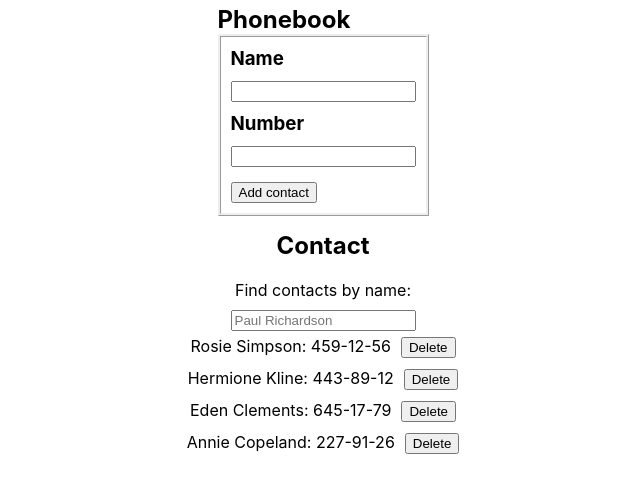
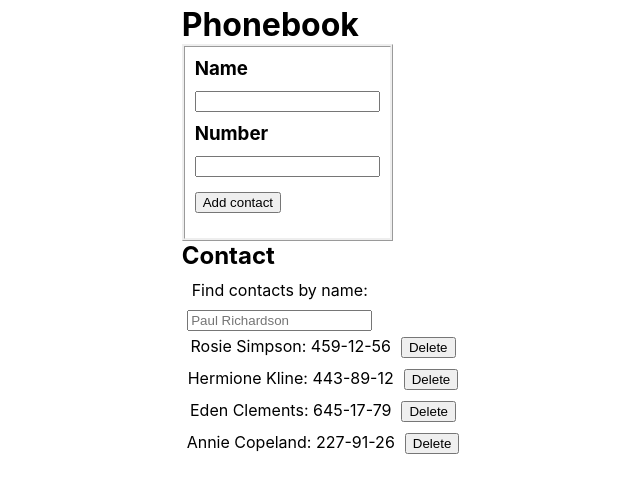
Before and after one commit to Oleksii83/goit-react-hw-02-phonebook, a React (Create React App) app: page / in a window 1280 px wide. Shown: the top 492 px of the page, without its empty margins (317-957 px from the left). Built offline with nearby package versions, Linux system fonts and the light colour scheme.

Commit message:
task 2/4

```diff
--- a/src/App.js
+++ b/src/App.js
@@ -1,10 +1,10 @@
 import { Component } from 'react';
 import './App.css';
 // import shortid from 'shortid';
-import Form from './Component/PhonebookForm/PhonebookForm';
+import ContactForm from './Component/ContactForm/ContactForm';
 // import Search from './Component/SearchForm/SearchForm';
-import Filter from './Component/SearchForm/SearchForm';
-import FilterList from './Component/FilterList/FilterList';
+import Filter from './Component/Filter/Filter';
+import ContactList from './Component/ContactList/ContactList';
 // import { NIL as NIL_UUID } from 'uuid';
 
 class App extends Component {
@@ -44,12 +44,14 @@ class App extends Component {
     return (
       <>
         <div className="Input-form">
-          <h2>Phonebook</h2>
-          <Form onSubmit={this.formSubmitHandler} />
+          <h1>Phonebook</h1>
+          <ContactForm onSubmit={this.formSubmitHandler} />
+
+          <h2 className="SearchName">Contact</h2>
+          <Filter value={this.state.filter} onChange={this.onSearchChange} />
+
+          <ContactList contacts={this.getFilterSearch()} onDeleteContact={this.onDeleteContact} />
         </div>
-        <Filter value={this.state.filter} onChange={this.onSearchChange} />
-
-        <FilterList contacts={this.getFilterSearch()} onDeleteContact={this.onDeleteContact} />
       </>
     );
   }
--- a/src/Component/PhonebookForm/PhonebookForm.js
+++ b/src/Component/ContactForm/ContactForm.js
@@ -1,8 +1,8 @@
 import { Component } from 'react';
 import shortid from 'shortid';
-import s from './PhonebookForm.module.css';
+import './ContactForm.css';
 
-class Form extends Component {
+class ContactForm extends Component {
   state = {
     contacts: [],
     name: '',
@@ -74,4 +74,4 @@ class Form extends Component {
   }
 }
 
-export default Form;
+export default ContactForm;
--- a/src/Component/FilterList/FilterList.js
+++ b/src/Component/ContactList/ContactList.js
@@ -1,5 +1,5 @@
 import React from 'react';
-import s from './FilterList.module.css';
+import s from './ContactList.module.css';
 
 const FilterList = ({ contacts, onDeleteContact }) => (
   <ul className={s.container}>
--- /dev/null
+++ b/src/Component/ContactList/index.js
@@ -0,0 +1 @@
+export { default } from './ContactList';
--- /dev/null
+++ b/src/Component/Filter/Filter.js
@@ -0,0 +1,18 @@
+// import { Component } from 'react';
+import React from 'react';
+import s from './Filter.module.css';
+
+const Filter = ({ value, onChange }) => (
+  <label className={s.SearchContainer}>
+    <p className={s.ContName}>Find contacts by name:</p>
+    <input
+      type="text"
+      value={value}
+      onChange={onChange}
+      className="InputSearch"
+      placeholder="Paul Richardson"
+    />
+  </label>
+);
+
+export default Filter;
--- a/src/Component/FilterList/index.js
+++ /dev/null
@@ -1 +0,0 @@
-export { default } from './FilterList';
--- a/src/Component/SearchForm/SearchForm.js
+++ /dev/null
@@ -1,57 +0,0 @@
-// import { Component } from 'react';
-import React from 'react';
-import s from './SearchForm.module.css';
-
-// class Search extends Component {
-//   state = {
-//     contacts: [
-//       { id: 'id-1', name: 'Rosie Simpson', number: '459-12-56' },
-//       { id: 'id-2', name: 'Hermione Kline', number: '443-89-12' },
-//       { id: 'id-3', name: 'Eden Clements', number: '645-17-79' },
-//       { id: 'id-4', name: 'Annie Copeland', number: '227-91-26' },
-//     ],
-//     filter: '',
-//   };
-
-//   onSearchChange = e => {
-//     this.setState({ filter: e.currentTarget.value });
-//   };
-
-//   searchSubmit = e => {
-//     e.preventDefault();
-//     console.log(this.state);
-//   };
-
-//   render() {
-//     return (
-//       <>
-
-// <label className={s.SearchContainer}>
-//   Find contacts by name:
-//   <input
-//     type="text"
-//     value={this.state.filter}
-//     onChange={this.onSearchChange}
-//     className="InputSearch"
-//     placeholder="Paul Richardson"
-//   />
-// </label>
-//       </>
-//     );
-//   }
-// }
-const Filter = ({ value, onChange }) => (
-  <label className={s.SearchContainer}>
-    <h2 className={s.SearchName}>Contact</h2>
-    <p className={s.ContName}>Find contacts by name:</p>
-    <input
-      type="text"
-      value={value}
-      onChange={onChange}
-      className="InputSearch"
-      placeholder="Paul Richardson"
-    />
-  </label>
-);
-
-export default Filter;
```
Also changed, not shown: src/Component/ContactForm/ContactForm.css (renamed from src/Component/PhonebookForm/PhonebookForm.module.css), src/Component/ContactList/ContactList.module.css (renamed from src/Component/FilterList/FilterList.module.css), src/Component/Filter/Filter.module.css (renamed from src/Component/SearchForm/SearchForm.module.css), src/Component/Filter/index.js (renamed from src/Component/SearchForm/index.js).
